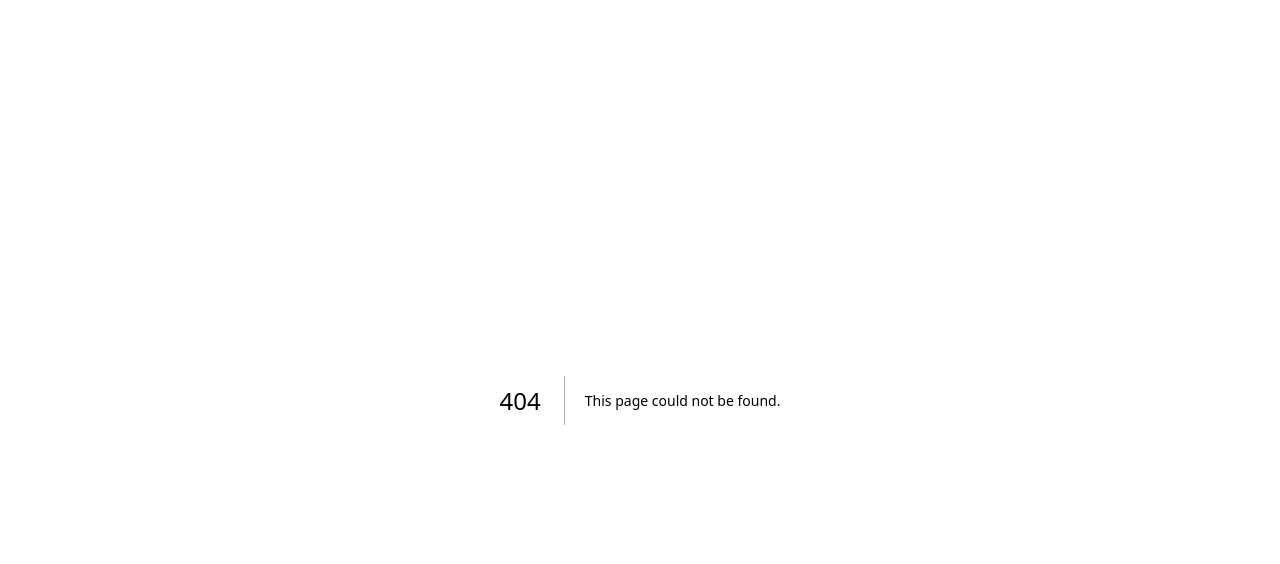
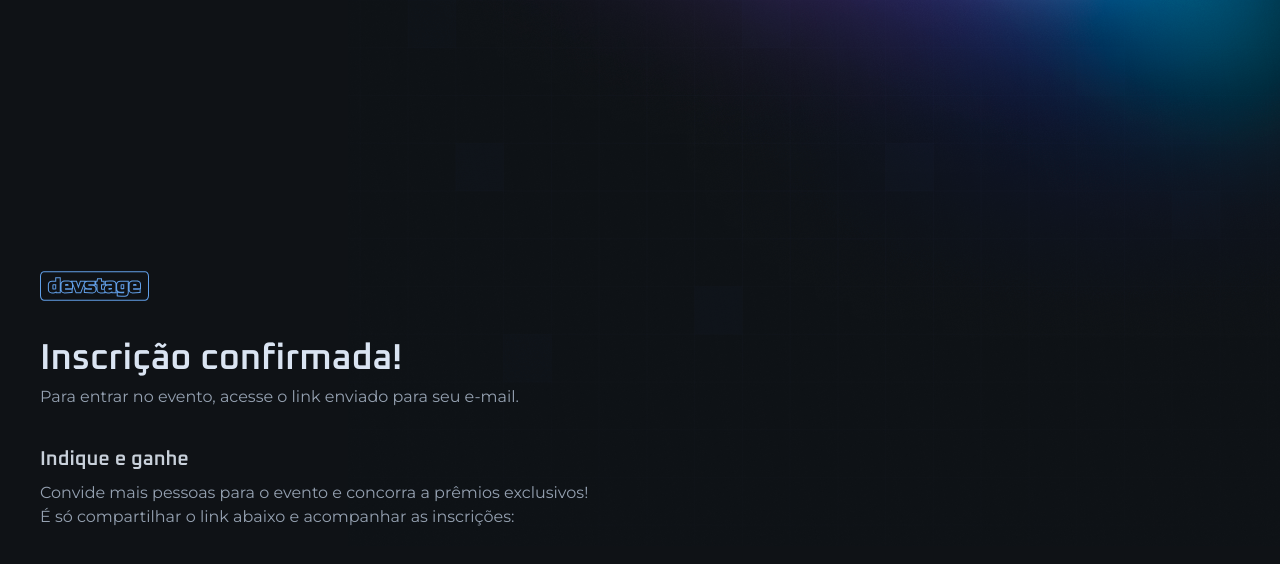
Before and after one commit to fmascena-dev/project-web-nlw, a Next.js app: page /invite in a window 1280 px wide. Before the commit this address had no page. Shown: the top 564 px of the page. Built offline with nearby package versions, Linux system fonts and the light colour scheme.

Commit message:
feat: create Invite Page

```diff
--- /dev/null
+++ b/src/app/invite/page.tsx
@@ -0,0 +1,34 @@
+import Image from 'next/image';
+import logo from '../../assets/logo.svg';
+
+export default function InvitePage() {
+  return (
+    <div className="min-h-dvh flex items-center justify-between gap-16 flex-col md:flex-row">
+      <div className="flex flex-col gap-10 w-full max-w-[550px]">
+        <Image src={logo} alt="devstage" width={108.5} height={30} />
+
+        <div className="space-y-2">
+          <h1 className="text-4xl font-semibold font-heading text-gray-100 leading-none">
+            Inscrição confirmada!
+          </h1>
+          <p className="text-gray-300">
+            Para entrar no evento, acesse o link enviado para seu e-mail.
+          </p>
+        </div>
+
+        <div className="space-y-6">
+          <div className="space-y-3">
+            <h2 className="text-gray-200 text-xl font-heading font-semibold leading-none">
+              Indique e ganhe
+            </h2>
+            <p className="text-gray-300">
+              Convide mais pessoas para o evento e concorra a prêmios
+              exclusivos! É só compartilhar o link abaixo e acompanhar as
+              inscrições:
+            </p>
+          </div>
+        </div>
+      </div>
+    </div>
+  );
+}
```
